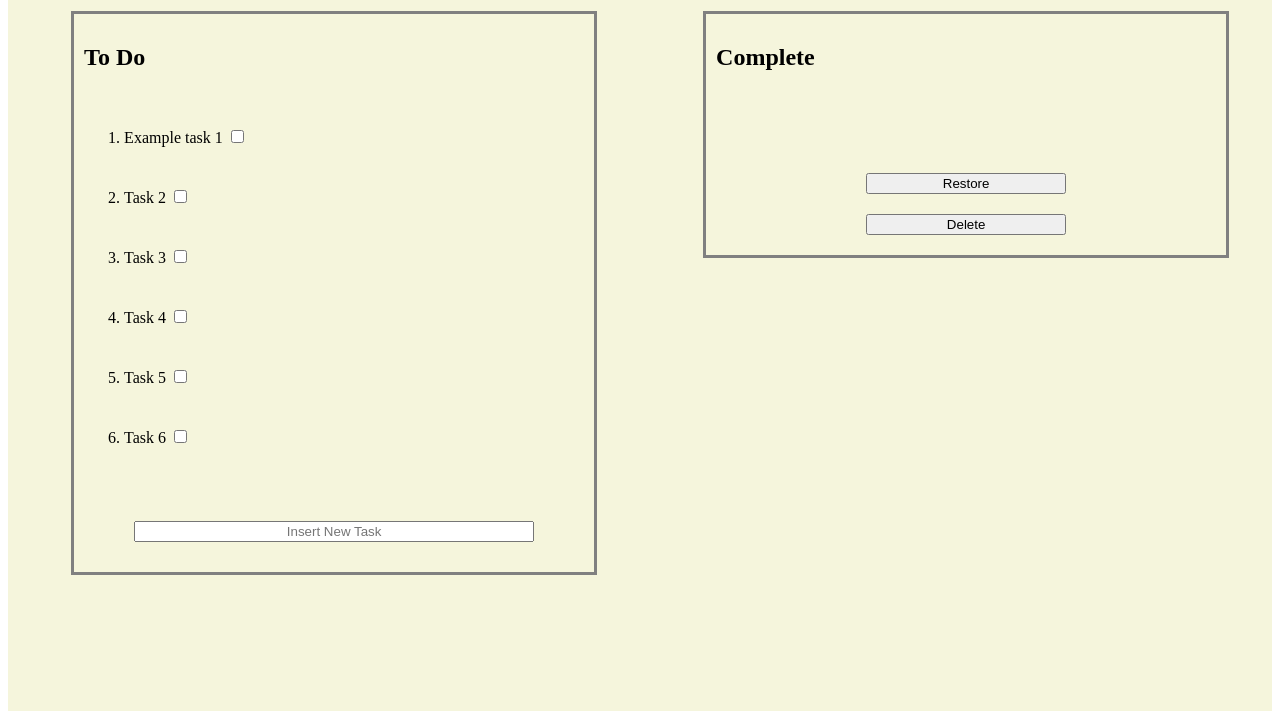
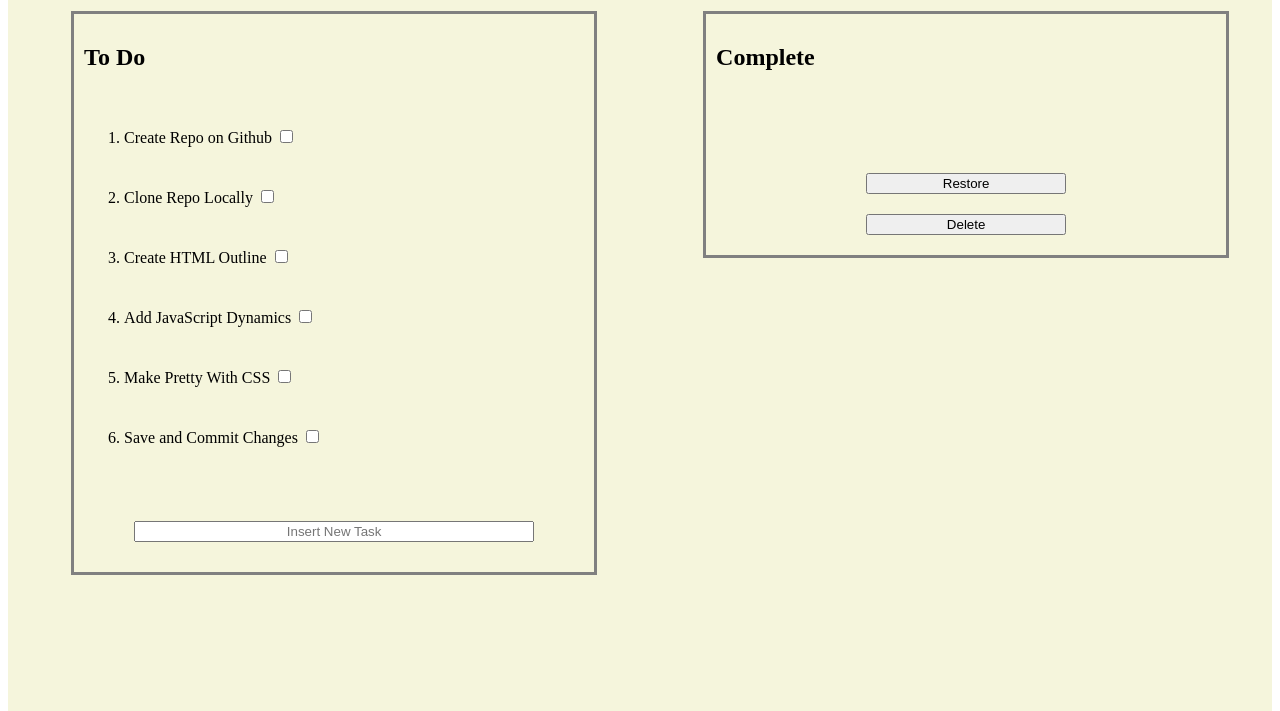
Before and after one commit to sambotros01/To-Do-List, a website: page index.html in a window 1280 px wide. Shown: the part 89-800 px from the top of the page. Drawn offline with Linux system fonts and the light colour scheme.

Commit message:
Specific Task

```diff
--- a/index.html
+++ b/index.html
@@ -16,12 +16,12 @@
   <div class = "container_1">
     <h2 class = "To_Do_Title">To Do</h2>
     <ol class = "List_TD">
-      <li class = "TD" id = "T1">Example task 1 <input type="checkbox" name="Task_1"></li>
-      <li class = "TD" id = "T2">Task 2 <input type="checkbox" name="Task_2"></l1>
-      <li class = "TD" id = "T3">Task 3 <input type="checkbox" name="Task_3"></li>
-      <li class = "TD" id = "T4">Task 4 <input type="checkbox" name="Task_4"></li>
-      <li class = "TD" id = "T5">Task 5 <input type="checkbox" name="Task_5"></l1>
-      <li class = "TD" id = "T6">Task 6 <input type="checkbox" name="Task_6"></li>
+      <li class = "TD" id = "T1">Create Repo on Github <input type="checkbox" name="Task_1"></li>
+      <li class = "TD" id = "T2">Clone Repo Locally <input type="checkbox" name="Task_2"></l1>
+      <li class = "TD" id = "T3">Create HTML Outline <input type="checkbox" name="Task_3"></li>
+      <li class = "TD" id = "T4">Add JavaScript Dynamics <input type="checkbox" name="Task_4"></li>
+      <li class = "TD" id = "T5">Make Pretty With CSS <input type="checkbox" name="Task_5"></l1>
+      <li class = "TD" id = "T6">Save and Commit Changes <input type="checkbox" name="Task_6"></li>
     </ol>
     <br>
     <input class = "Submit_Task" type="text" value="" placeholder="Insert New Task"/>
```
